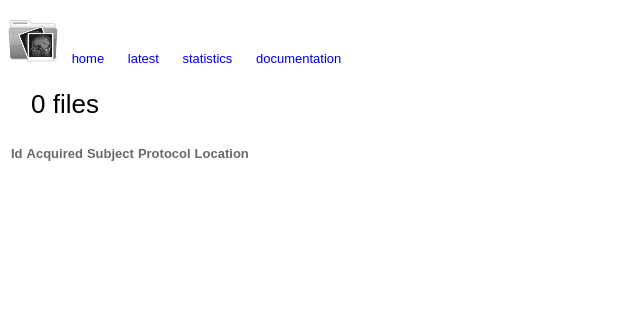
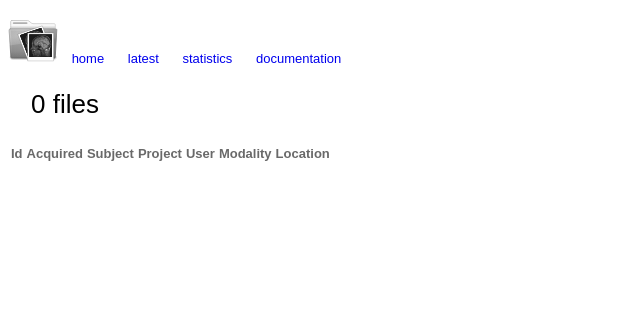
Before and after one commit to JasperVanDenBosch/niprov, a Python web app: template niprov/templates/list.mako in a window 1280 px wide. Shown: the top 326 px of the page, without its empty margins (0-640 px from the left). Run offline with Mako, Linux system fonts and the light colour scheme; the template is opened without the code that fills it, so the values that code supplies are empty.

Commit message:
Added user, project, modality links in web list view.

```diff
--- a/niprov/querying.py
+++ b/niprov/querying.py
@@ -9,6 +9,9 @@ class Query(object):
 
     def __iter__(self):
         return self.repository.inquire(self).__iter__()
+
+    def __len__(self):
+        return len(self.repository.inquire(self))
 
     def getFields(self):
         return self.fields
--- a/niprov/templates/list.mako
+++ b/niprov/templates/list.mako
@@ -8,7 +8,9 @@
 <th>Id</th>
 <th>Acquired</th>
 <th>Subject</th>
-<th>Protocol</th>
+<th>Project</th>
+<th>User</th>
+<th>Modality</th>
 <th>Location</th>
 </tr>
 </thead>
@@ -21,7 +23,9 @@
                 <img class="linkicon" src="${request.static_url('niprov:static/pipeline-link.svg')}" alt="pipeline"/></a></td>
         <td>${img.provenance.get('acquired')}</td>
         <td><a href="${request.route_url('subject',subject=img.provenance.get('subject'))}">${img.provenance.get('subject')}</a></td>
-        <td>${img.provenance.get('protocol')}</td>
+        <td><a href="${request.route_url('project',project=img.provenance.get('project'))}">${img.provenance.get('project')}</a></td>
+        <td><a href="${request.route_url('user',user=img.provenance.get('user'))}">${img.provenance.get('user')}</a></td>
+        <td><a href="${request.route_url('modality',modality=img.provenance.get('modality'))}">${img.provenance.get('modality')}</a></td>
         <td><a href="${request.route_url('location',host=img.provenance.get('hostname'),path=img.provenance.get('path'))}">${img.provenance.get('location')}</a></td>
     </tr>
 % endfor
--- a/niprov/webapp.py
+++ b/niprov/webapp.py
@@ -22,10 +22,13 @@ def main(global_config, **settings):
     config.add_route('home', '/')
     config.add_route('latest', '/latest')
     config.add_route('stats', '/stats')
-    config.add_route('subject', '/subject/{subject}')
     config.add_route('short', '/id/{id}')
     config.add_route('pipeline', '/id/{id}/pipeline')
     config.add_route('location', '/location/{host}*path')
+    config.add_route('modality', '/modality/{modality}')
+    config.add_route('subject', '/subject/{subject}')
+    config.add_route('project', '/project/{project}')
+    config.add_route('user', '/user/{user}')
     config.add_request_method(lambda r: Dependencies(),
         'dependencies', reify=True)
     config.scan()
```
Also changed, not shown: tests/test_query.py (+6 -0 lines).
